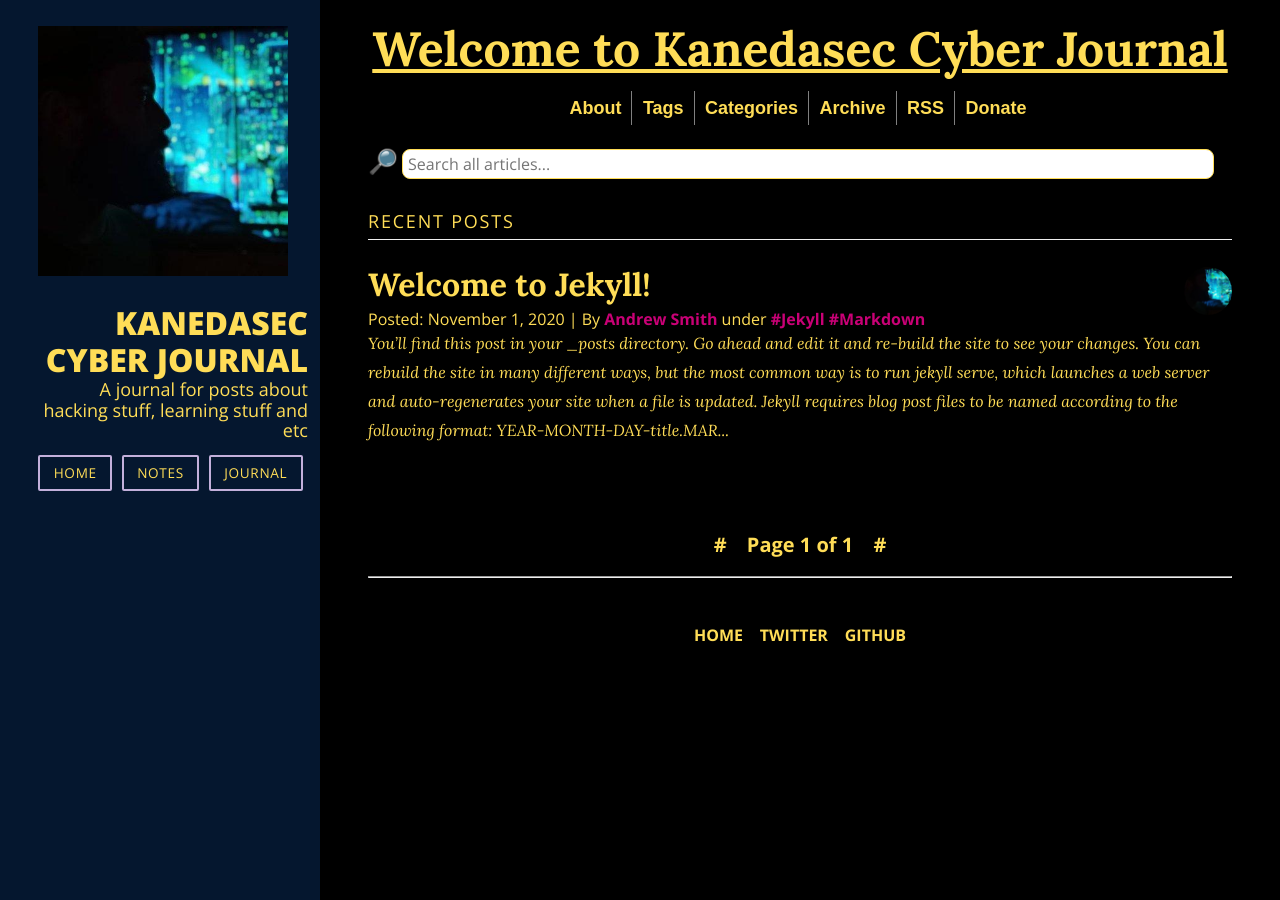
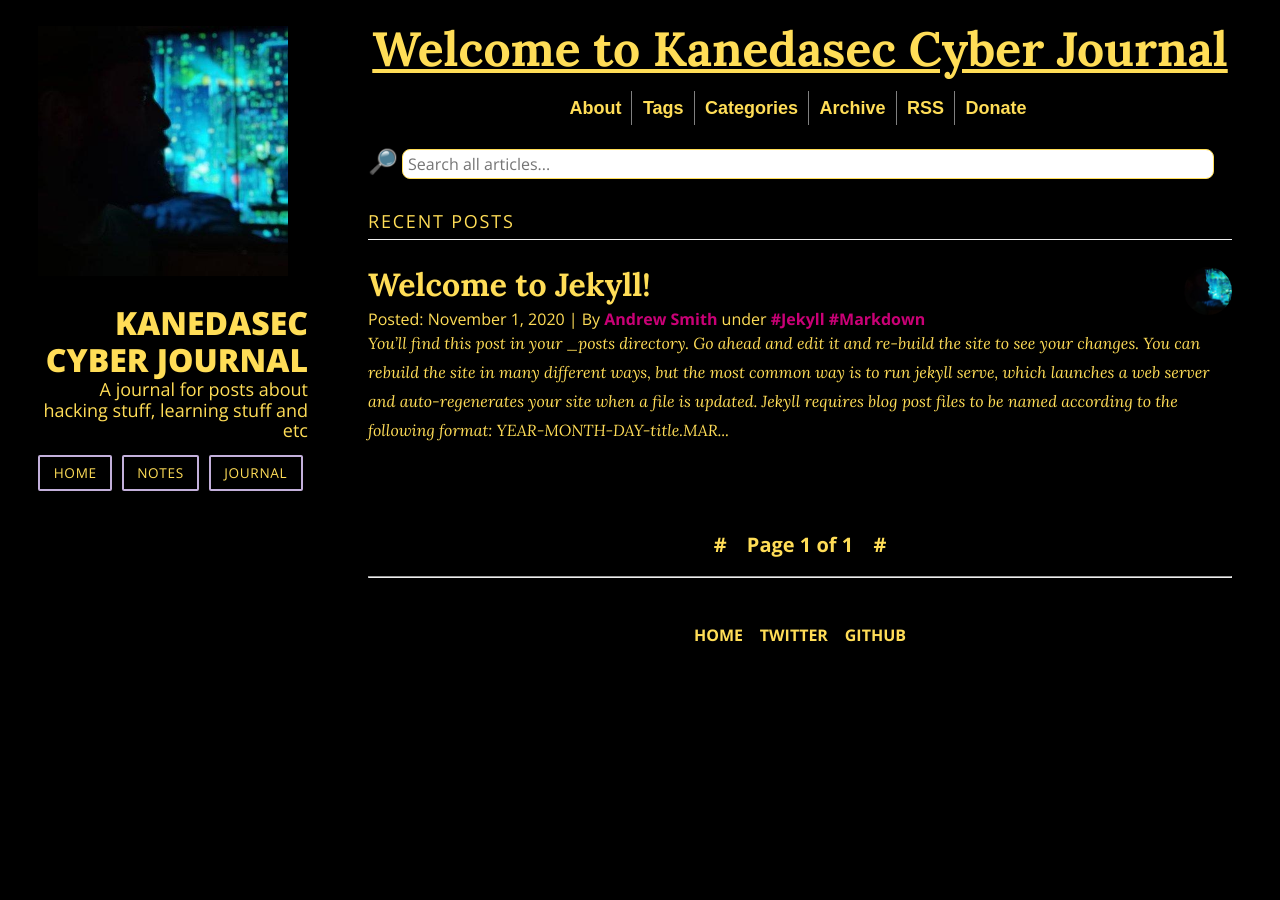
Before and after one commit to kanedasec/kanedasec.github.io, a Jekyll site: the page built from index.html, in a window 1280 px wide. Built offline with Jekyll 4.4.1, drawn with Linux system fonts in a browser that asks for light colours; nearby versions of some CDN libraries; the list of posts is cut into pages by our own code.

Commit message:
Update main.css

```diff
--- a/assets/main.css
+++ b/assets/main.css
@@ -119,7 +119,7 @@ footer .pure-menu-link:hover {
 }
 
 .sidebar {
-  background: #05172f;
+  background: #000;
   color: #ffdd57;
 }
 
```
